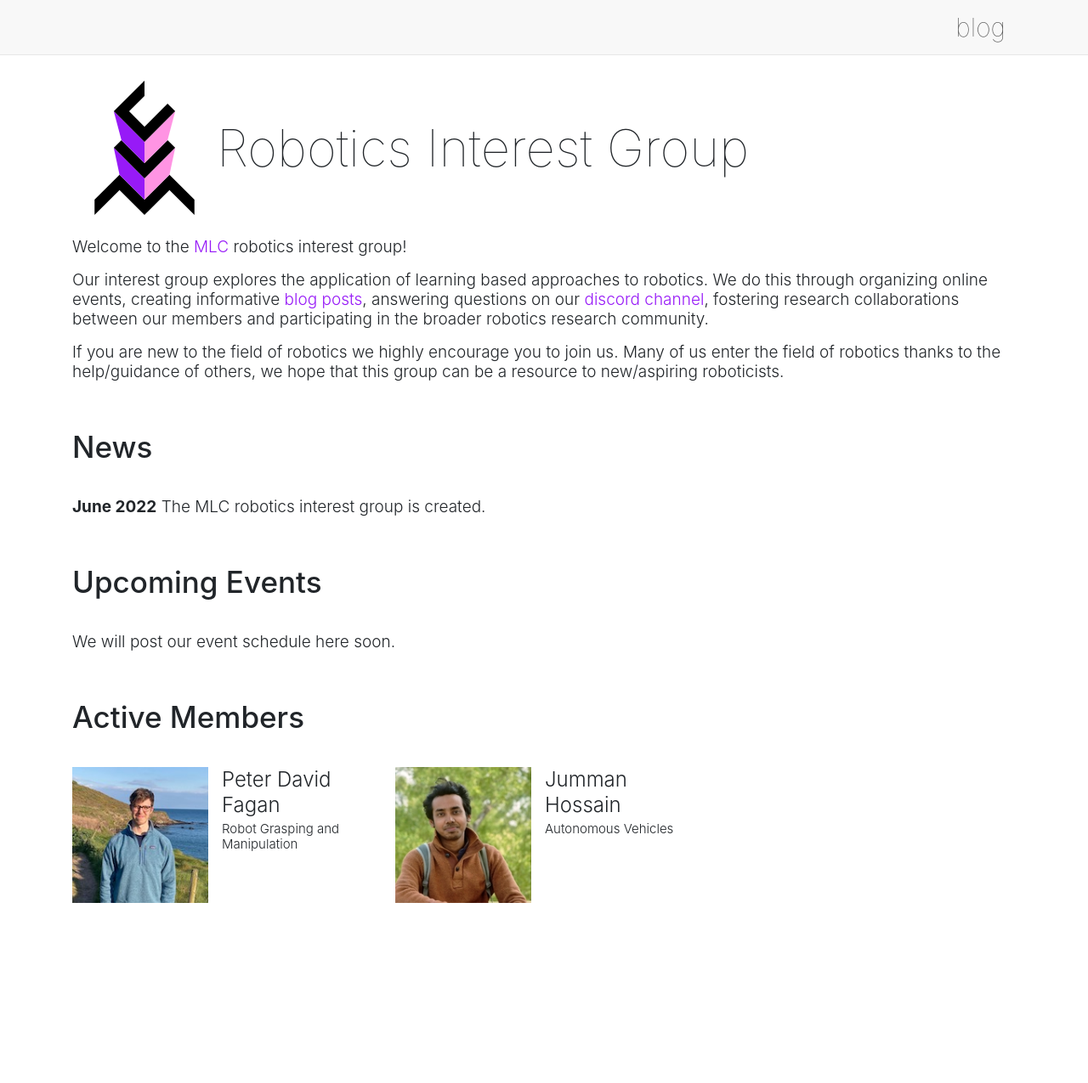
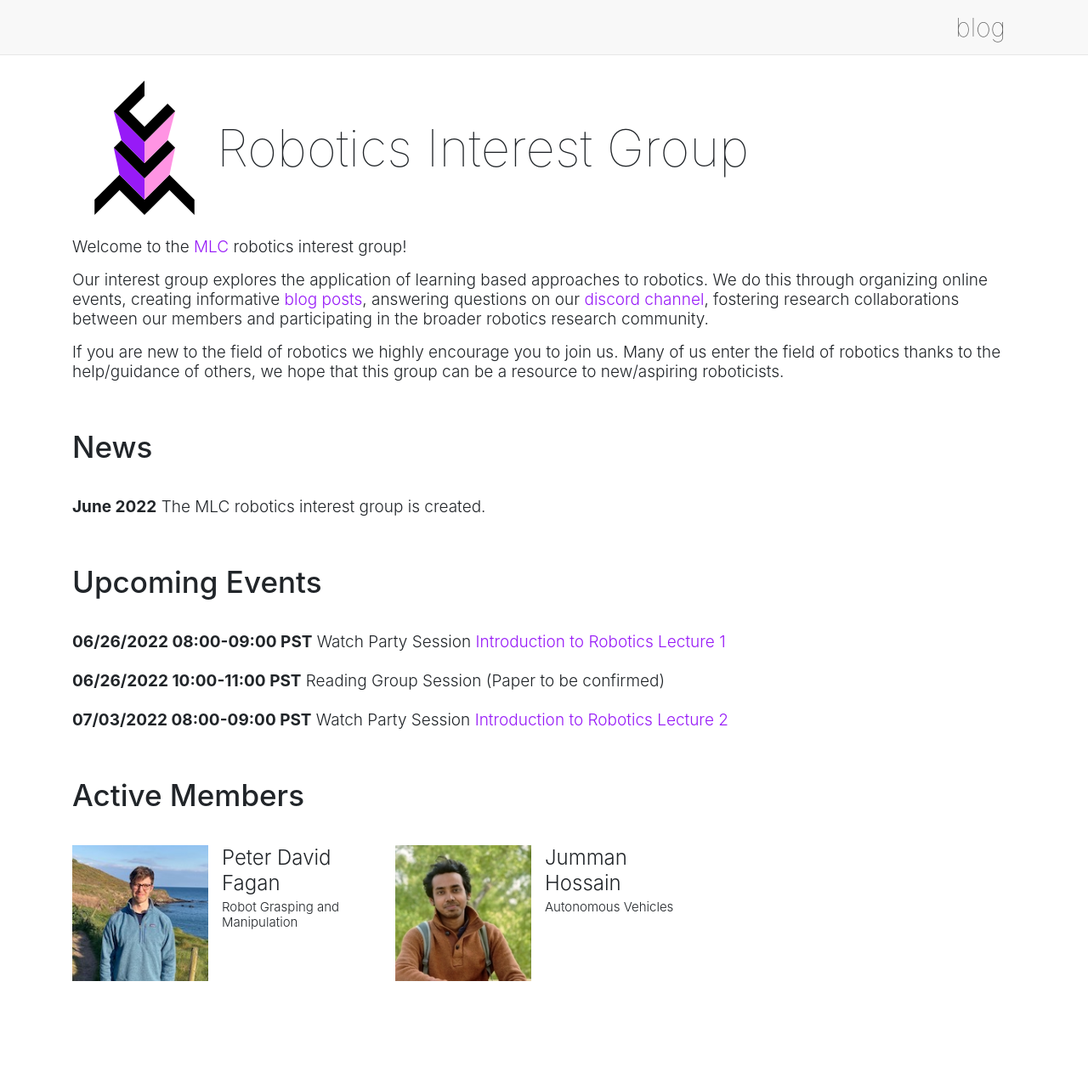
Before and after one commit to NileshArnaiya/robotics, a Jekyll site: the page built from index.html, in a window 1280 px wide. Shown: the whole page at 85% size. Built offline with Jekyll 4.4.1, drawn with Linux system fonts in a browser that asks for light colours; before the commit the page ends 1183 px from its top, so only the background shows below that.

Commit message:
update event schedule
This took 3 rebases lol, I need to build the website locally again.

```diff
--- a/index.html
+++ b/index.html
@@ -74,7 +74,11 @@ categories:
 	<div class="col-lg-12">
 		<div class="smallhead">
 		<p>
-		We will post our event schedule here soon.
+		<b>06/26/2022 08:00-09:00 PST</b> Watch Party Session <a href="https://see.stanford.edu/course/cs223a">Introduction to Robotics Lecture 1</a> <br> <br>
+
+		<b>06/26/2022 10:00-11:00 PST</b> Reading Group Session (<a>Paper to be confirmed</a>) <br> <br>
+
+		<b>07/03/2022 08:00-09:00 PST</b> Watch Party Session <a href="https://see.stanford.edu/course/cs223a">Introduction to Robotics Lecture 2</a>
 		</p>
 		</div>
 	</div>
```
